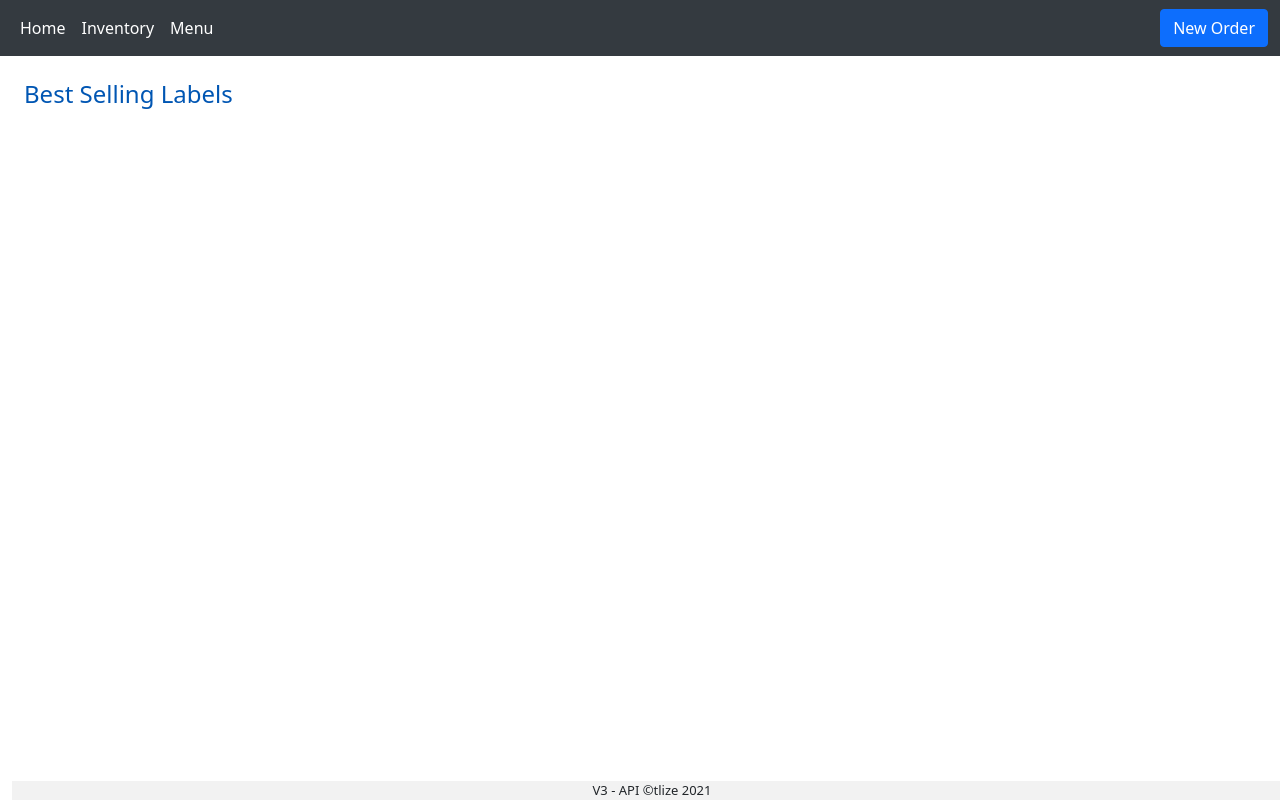
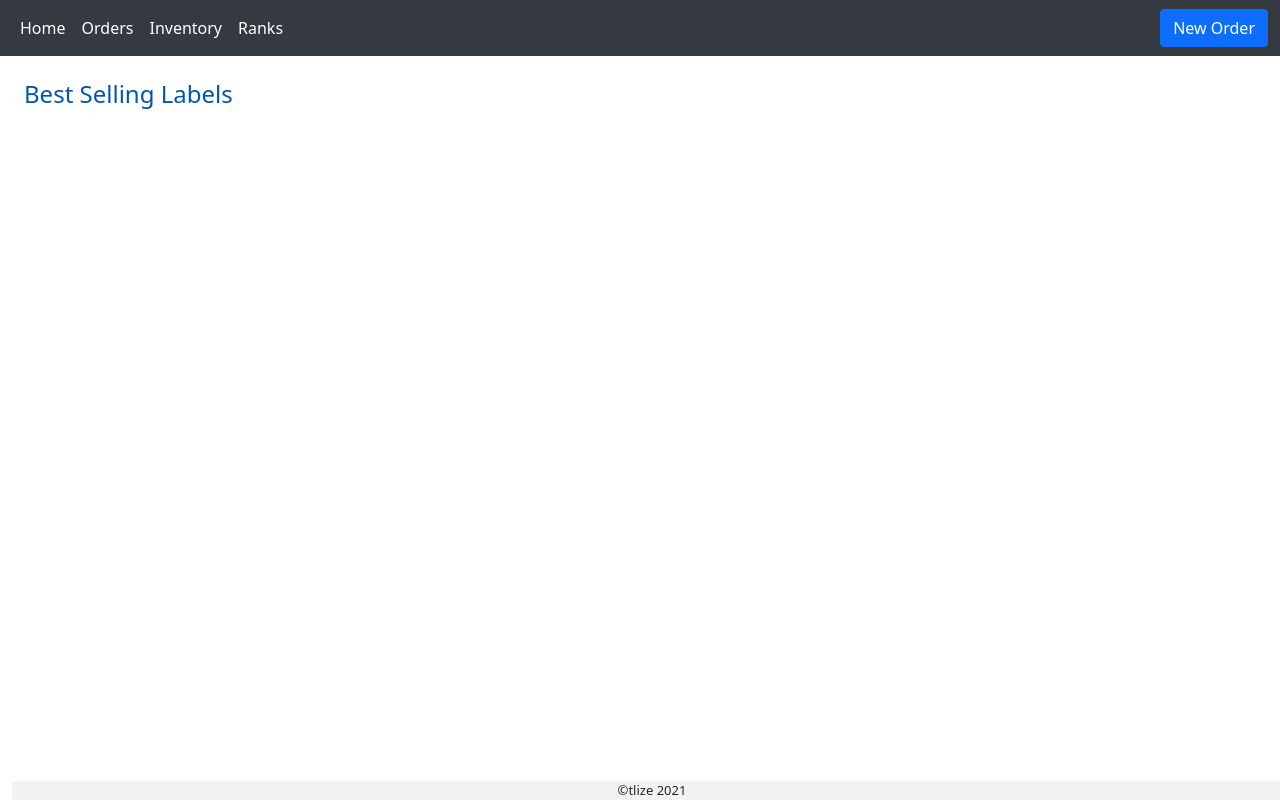
Before and after one commit to tlize/DiscogsAppV2, a Symfony app: template templates/best/labels.html.twig in a window 1280 px wide. Run offline with Twig, Linux system fonts and the light colour scheme; the template is opened without the code that fills it, so the values that code supplies are empty; some libraries are stand-ins or nearby versions.

Commit message:
Initial Commit

```diff
--- a/templates/base.html.twig
+++ b/templates/base.html.twig
@@ -50,7 +50,7 @@
     </main>
     <footer>
         {% block footer %}
-            V3 - API &copy;<a href="mailto:tlize@tristanlize.fr">tlize</a> {{ "now" | date("Y") }}
+            &copy;<a href="mailto:tlize@tristanlize.fr">tlize</a> {{ "now" | date("Y") }}
         {% endblock %}
     </footer>
 
--- a/templates/inc/nav.html.twig
+++ b/templates/inc/nav.html.twig
@@ -4,6 +4,11 @@
             <li class="nav-item">
                 <a class="nav-link active" aria-current="page" href="{{ path('home') }}">
                     Home
+                </a>
+            </li>
+            <li class="nav-item">
+                <a class="nav-link active" href="{{ path('order_list') }}">
+                    Orders
                 </a>
             </li>
             <li class="nav-item dropdown">
@@ -30,13 +35,10 @@
             <li class="nav-item dropdown">
                 <a class="nav-link active" href="#" id="navbarDropdown" role="button" data-bs-toggle="dropdown"
                    aria-expanded="false">
-                    Menu
+                        Ranks
                 </a>
                 <div class="dropdown-menu" aria-labelledby="navbarDropdown">
-                    <a class="dropdown-item" href="{{ path('order_list') }}">
-                        All Orders
-                    </a>
-                    <div class="dropdown-divider"></div>
+
                     <a class="dropdown-item" href="{{ path('best_artists_list') }}">
                         Best bands / artists
                     </a>
@@ -46,10 +48,7 @@
                     <a class="dropdown-item" href="{{ path('best_countries_list') }}">
                         Best countries
                     </a>
-                    <div class="dropdown-divider"></div>
-                    <a class="dropdown-item" href="">
-                        All users
-                    </a>
+
                 </div>
             </li>
         </ul>
```
